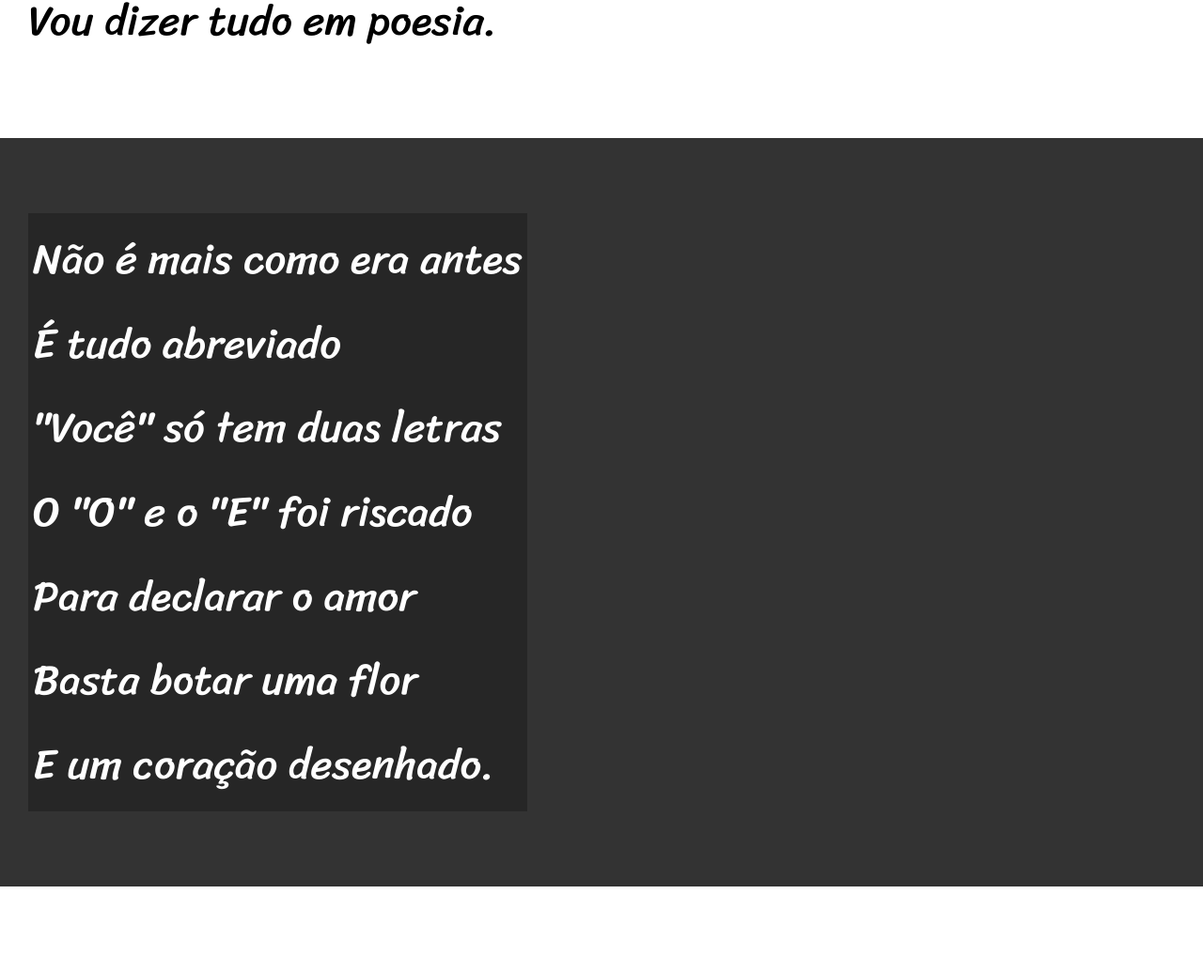
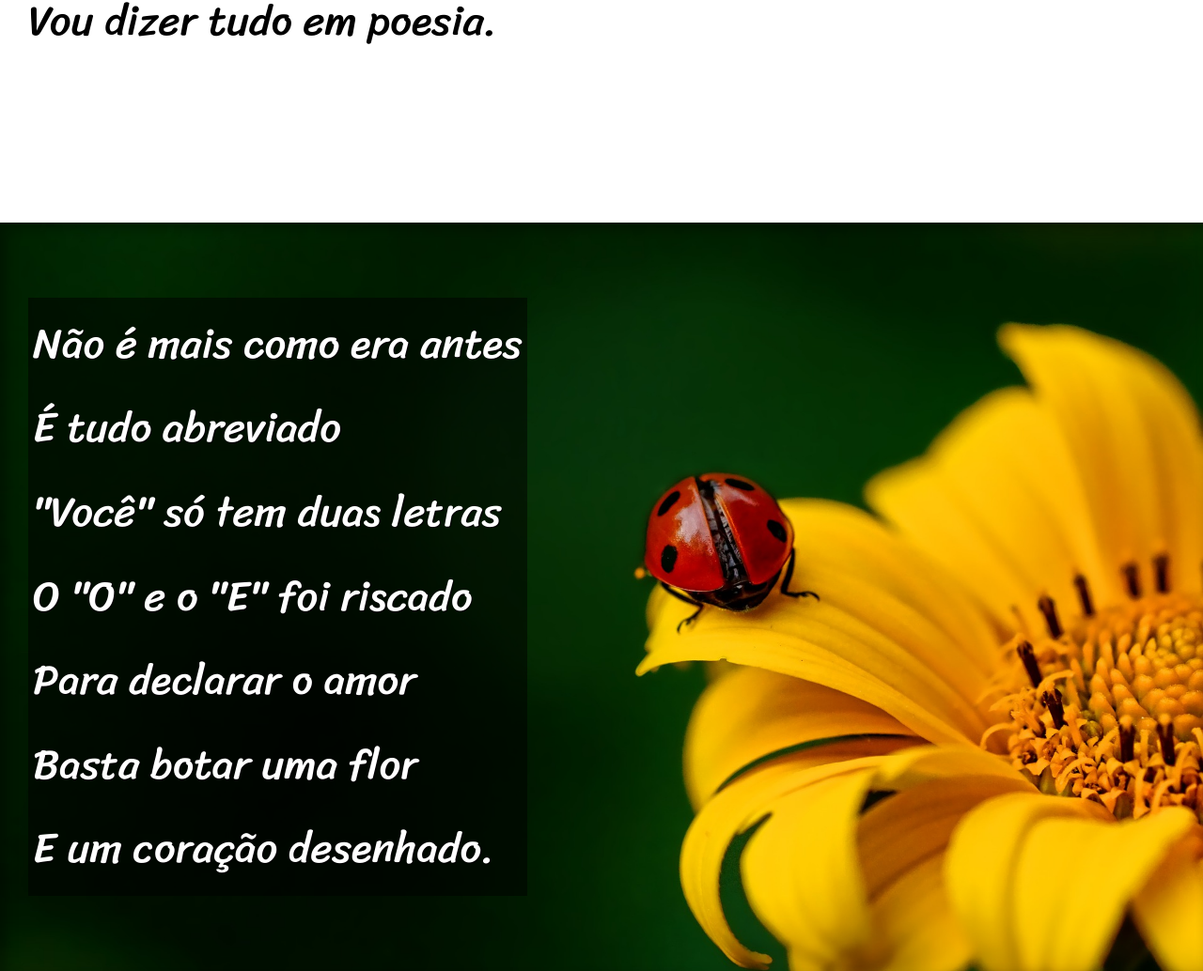
Before and after one commit to francisconeponuceno/html-css, a plain HTML site: page exercicios/desafio012/index.html in a window 1280 px wide. Shown: the part 900-1934 px from the top of the page at 94% size. Drawn offline with Linux system fonts and the light colour scheme.

Commit message:
atualização dos estilos

```diff
--- a/exercicios/desafio012/estilo/style.CSS
+++ b/exercicios/desafio012/estilo/style.CSS
@@ -56,6 +56,10 @@ section {
     font-size: 3.5vw;
 }
 
+section > p {
+    padding-bottom: 2em;
+}
+
 section.normal {
     background-color: white;
     color: black;
@@ -64,12 +68,25 @@ section.normal {
 section.imagem {
     background-color: rgb(51, 51, 51);
     color: white;
+    box-shadow: inset 6px 6px 13px 0px rgba(0, 0, 0, 0.356);
+    background-size: cover;
+    background-attachment: fixed;
 }
 
 section.imagem > p {
     display: inline-block;
     padding: 5px;
-    background-color: rgb(0, 0, 0, 0.253);
+    background-color: rgb(0, 0, 0, 0.514);
+    text-shadow: 1px 1px 0px black;
+}
+
+section#img01 {
+    background-image: url('../imagens/background001.jpg');
+    background-position: right center;
+}
+
+section#img02 {
+    background-image: url('../imagens/background002.jpg');
 }
 
 footer {
@@ -78,10 +95,3 @@ footer {
     text-align: center;
     padding: 10px;
 }
-
-
-/*
-<style>
-  @import url('https://fonts.googleapis.com/css2?family=Bebas+Neue&family=Passion+One&display=swap');
-</style>
-*/
--- a/exercicios/desafio012/index.html
+++ b/exercicios/desafio012/index.html
@@ -28,7 +28,7 @@
         </p>
     </section>
 
-    <section class="imagem">
+    <section class="imagem" id="img01">
         <p>
             Não é mais como era antes <br>
             É tudo abreviado <br>
@@ -61,7 +61,7 @@
         </p>
     </section>
 
-    <section class="imagem">
+    <section class="imagem" id="img02">
         <p>
             Tenho saudade das cartas <br>
             Escritas com a própria mão <br>
```
